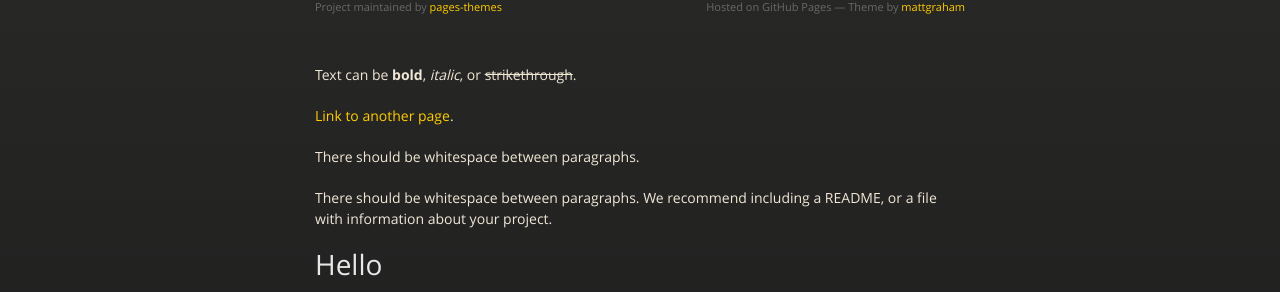
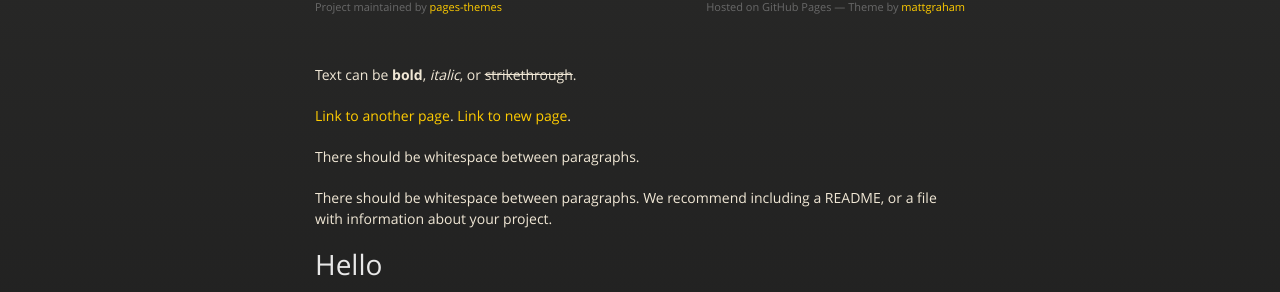
Before and after one commit to pages-themes/midnight, a Jekyll site: the page built from index.md, in a window 1280 px wide and 900 px high. Shown: the part 207-499 px from the top of the window. Built offline with Jekyll 4.4.1, drawn with Linux system fonts in a browser that asks for light colours.

Commit message:
Update index.md

```diff
--- a/index.md
+++ b/index.md
@@ -5,6 +5,7 @@ layout: default
 Text can be **bold**, _italic_, or ~~strikethrough~~.
 
 [Link to another page](./another-page.html).
+[Link to new page](./new.html).
 
 There should be whitespace between paragraphs.
 
```
